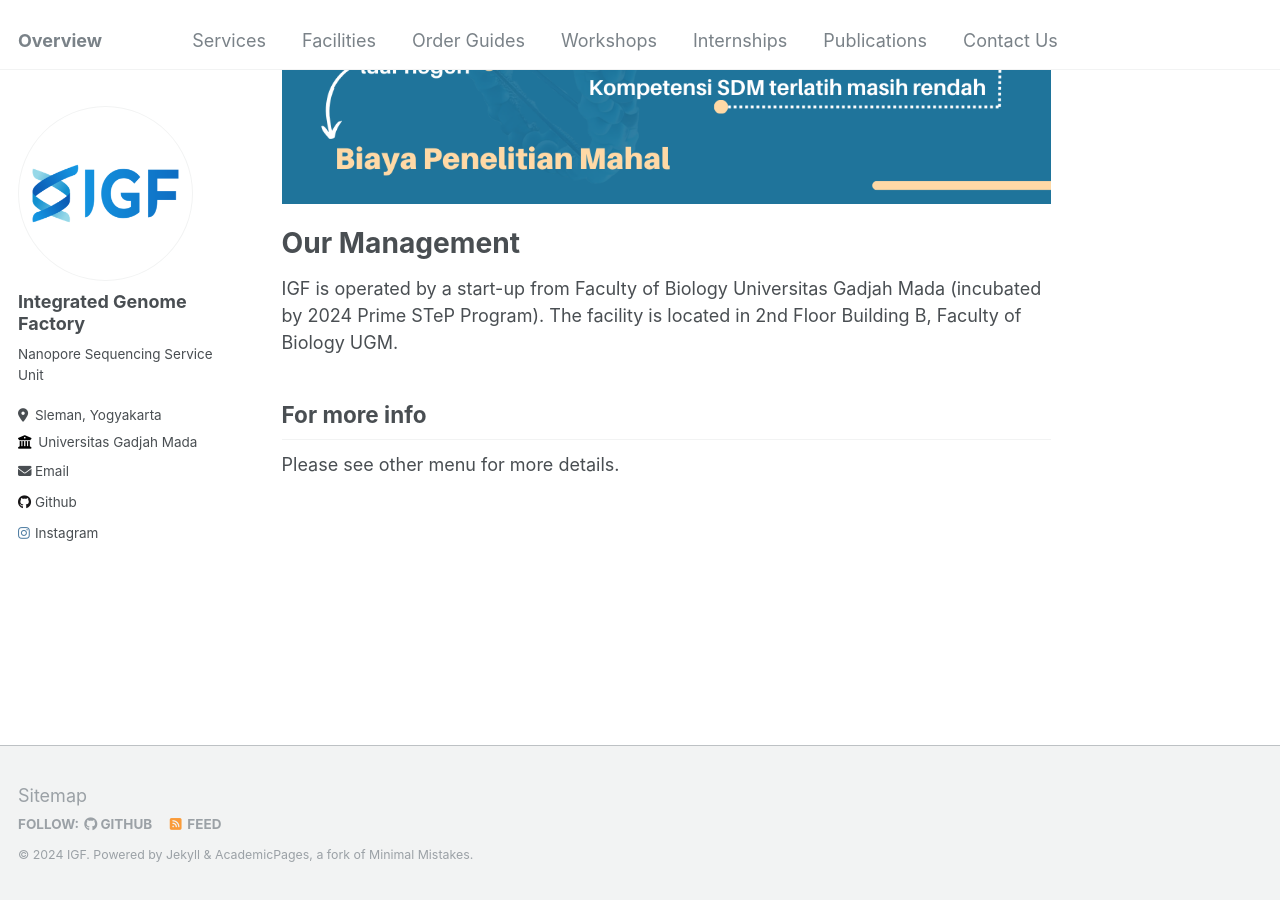
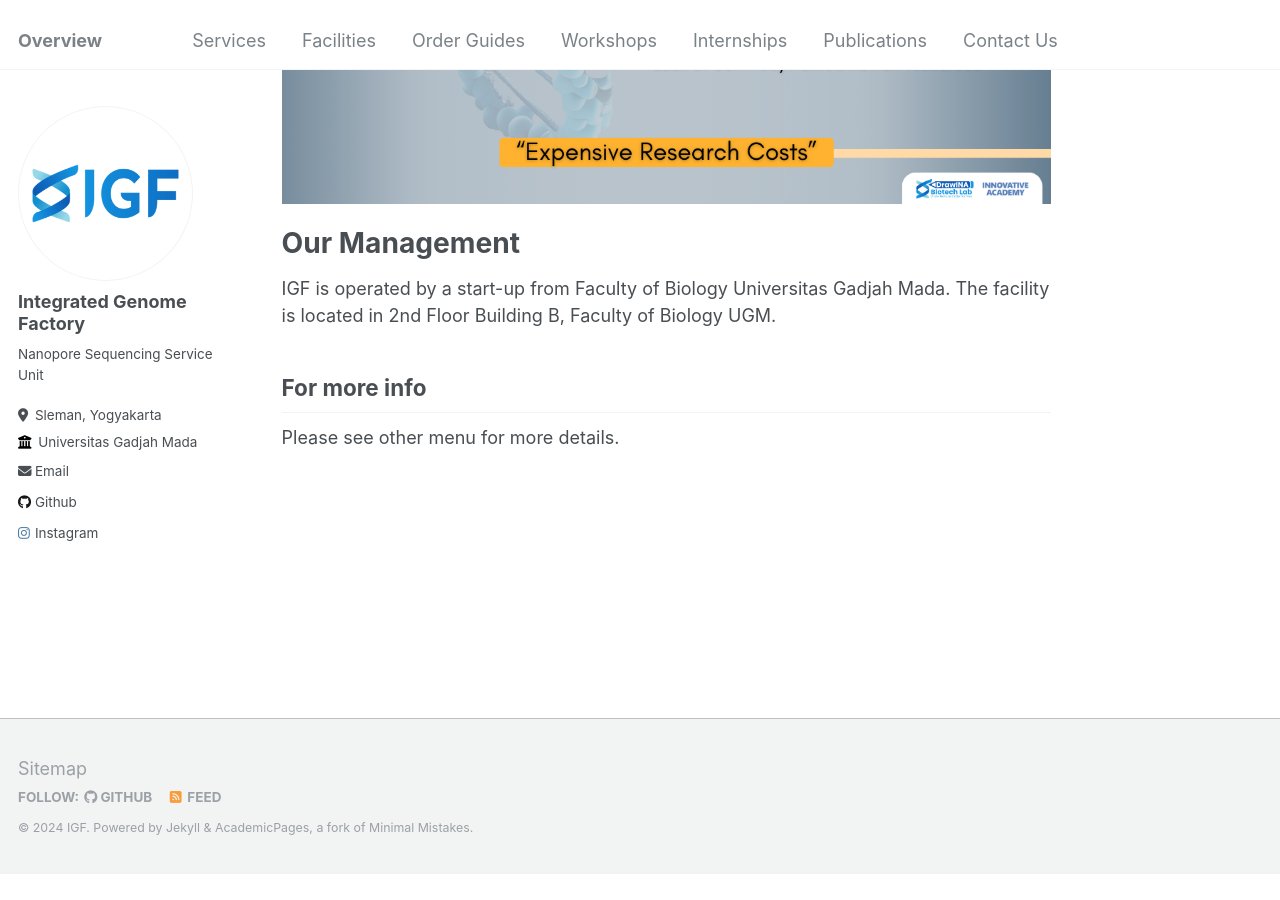
Before and after one commit to igf-genome/igf-genome.github.io, a Jekyll site: the page built from _pages/about.md, in a window 1280 px wide and 900 px high, scrolled down 1589 px. Built offline with Jekyll 4.4.1, drawn with Linux system fonts in a browser that asks for light colours; after the commit the page ends 2462 px from its top, so only the background shows below that.

Commit message:
Update about.md

```diff
--- a/_pages/about.md
+++ b/_pages/about.md
@@ -16,11 +16,11 @@
 ======
 We aim to solve the challenge of genomics research in Indonesia. Despite the wide-ranged potential of genomics technology, we are still lacking in genomic-based projects due to limited appropriate facilities and human resources. This situation causes Indonesian researchers to use services from other country which are high in price and lack in biosample protection. IGF offers trusted, affordable and high-quality domestic sequencing services.
 
-![genome challenge](/images/4.png)
+![genome challenge](/images/GRC.png)
 
 Our Management
 ======
-IGF is operated by a start-up from Faculty of Biology Universitas Gadjah Mada (incubated by 2024 Prime STeP Program). The facility is located in 2nd Floor Building B, Faculty of Biology UGM.
+IGF is operated by a start-up from Faculty of Biology Universitas Gadjah Mada. The facility is located in 2nd Floor Building B, Faculty of Biology UGM.
 
 
 For more info
```
